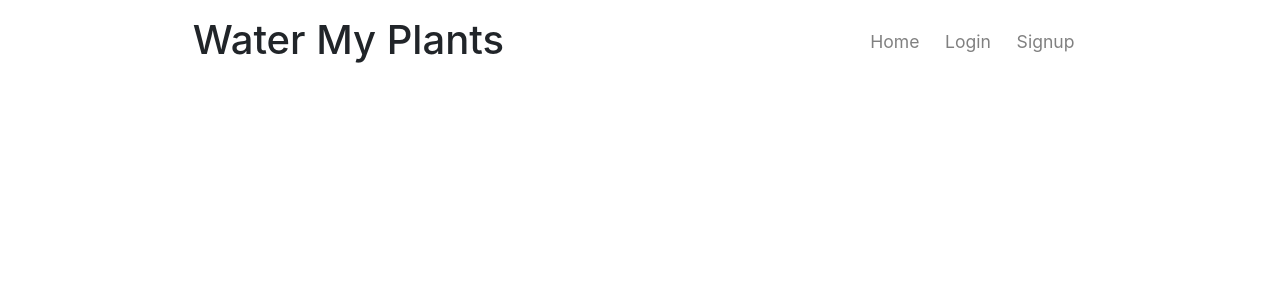
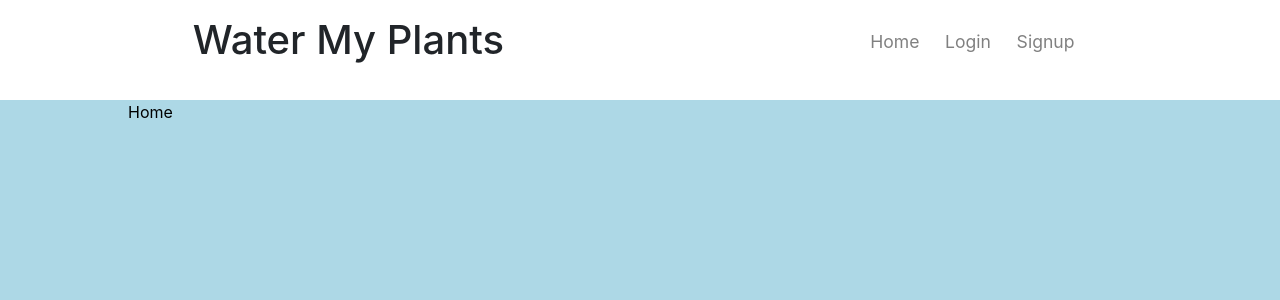
Before and after one commit to BW-Water-My-Plants-1-Cori/front-end, a React (Create React App) app in the folder plantsapp/: page / in a window 1280 px wide. Shown: the top 300 px of the page. Built offline with nearby package versions, Linux system fonts and the light colour scheme.

Commit message:
Implemented nav bar, components load with link

```diff
--- a/plantsapp/package.json
+++ b/plantsapp/package.json
@@ -6,6 +6,7 @@
     "@testing-library/jest-dom": "^4.2.4",
     "@testing-library/react": "^9.5.0",
     "@testing-library/user-event": "^7.2.1",
+    "axios": "^0.20.0",
     "node-sass": "^4.14.1",
     "react": "^16.13.1",
     "react-dom": "^16.13.1",
--- a/plantsapp/src/App.js
+++ b/plantsapp/src/App.js
@@ -1,5 +1,10 @@
 import React from "react";
 import { Switch, Route, Link } from "react-router-dom";
+import Home from "./components/Home";
+import Plants from "./components/Plants";
+import Login from "./components/Login";
+import Signup from "./components/Signup";
+
 function App() {
   return (
     <div className="App">
@@ -17,14 +22,23 @@ function App() {
           </li>
         </ul>
       </nav>
-
-      <Switch>
-        <Route path="/"></Route>
-        <Route path="/login"></Route>
-        <Route path="/signup"></Route>
-        <Route path="/plants"></Route>
-        <Route path="/plants/:id"></Route>
-      </Switch>
+      <div className="content">
+        <Switch>
+          <Route exact path="/">
+            <Home />
+          </Route>
+          <Route path="/login">
+            <Login />
+          </Route>
+          <Route path="/signup">
+            <Signup />
+          </Route>
+          <Route path="/plants">
+            <Plants />
+          </Route>
+          <Route path="/plants/:id"></Route>
+        </Switch>
+      </div>
     </div>
   );
 }
--- a/plantsapp/src/components/Home.js
+++ b/plantsapp/src/components/Home.js
@@ -2,6 +2,7 @@ import React from "react";
 
 const Home = () => {
   // Code
+  return <div>Home</div>;
 };
 
 export default Home;
--- a/plantsapp/src/components/Login.js
+++ b/plantsapp/src/components/Login.js
@@ -2,6 +2,8 @@ import React from "react";
 
 const Login = () => {
   // Code
+
+  return <div>Login</div>;
 };
 
 export default Login;
--- a/plantsapp/src/components/Signup.js
+++ b/plantsapp/src/components/Signup.js
@@ -2,6 +2,7 @@ import React from "react";
 
 const Signup = () => {
   // Code
+  return <div>Signup</div>;
 };
 
 export default Signup;
--- a/plantsapp/src/styles/index.css
+++ b/plantsapp/src/styles/index.css
@@ -1,7 +1,11 @@
+body {
+  background-color: lightblue;
+}
 nav {
   display: flex;
   justify-content: space-around;
-  margin: 1rem;
+  padding: 1rem;
+  background-color: white;
 }
 ul {
   display: flex;
@@ -13,3 +17,8 @@ ul li a {
   color: gray;
   font-size: 1.1rem;
 }
+.content {
+  margin: auto;
+  width: 80%;
+  color: black;
+}
```
Also changed, not shown: 1 other file (tests, documents, lock files or other folders).
